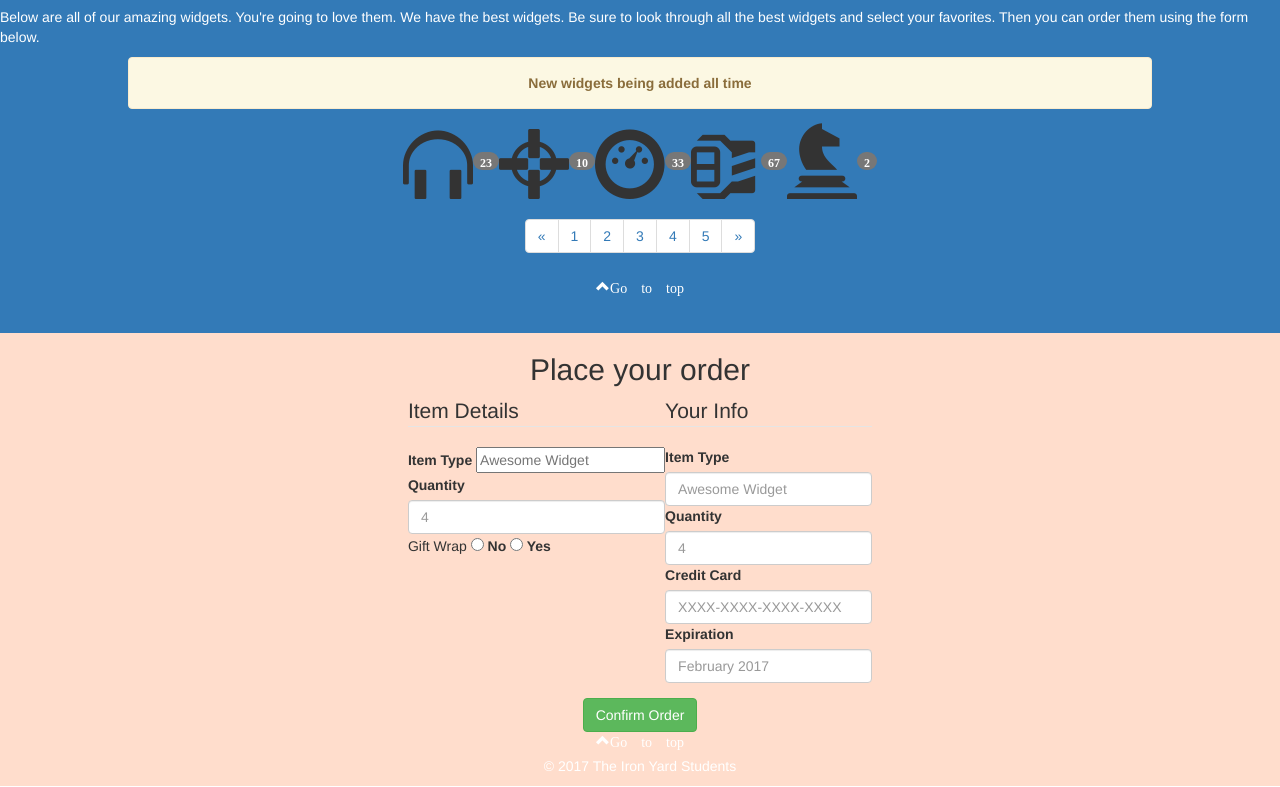
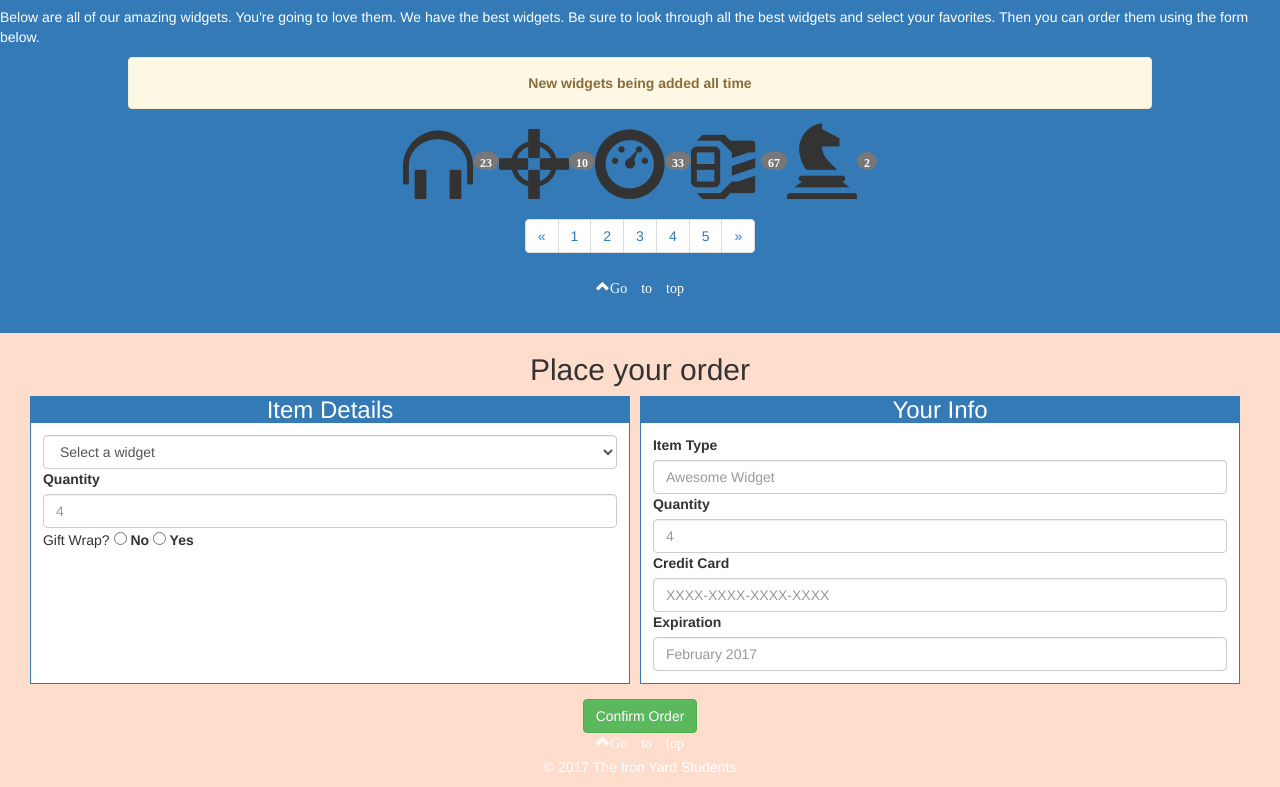
Before and after one commit to ElizabethBoles/WidgetCo, a plain HTML site: page index.html in a window 1280 px wide. Shown: the part 977-1764 px from the top of the page. Drawn offline with nearby package versions, Linux system fonts and the light colour scheme.

Commit message:
added the form and style

```diff
--- a/index.html
+++ b/index.html
@@ -85,21 +85,28 @@
       <section class="order">
         <h2>Place your order</h2>
         <form class="order-forms" action='http://requestb.in/uovivruo' method='POST'>
+            <fieldset class="form-group">
+                <h3>Item Details</h3>
+                <section class="fields">
+                <aside>
+                  <select class="form-control">
+                    <option>Select a widget</option>
+                    <option>Awesome widget</option>
+                    <option>Widget of cool</option>
+                    <option>Amazing widget</option>
+                    <option>Great widget</option>
+                  </select>
+                </aside>
 
-            <fieldset class="form-group">
-                <legend>Item Details</legend>
                 <aside>
-                    <label for='item type'>Item Type</label>
-                    <input type='text' name='itemtype' id='itemtype-input' placeholder='Awesome Widget'>
+                  <label for='quantity'>Quantity</label>
+                  <input class="form-control" type='text' name='quantity' id='quantity' placeholder='4'>
                 </aside>
+
                 <aside>
-                    <label for='quantity'>Quantity</label>
-                    <input class="form-control" type='text' name='quantity' id='quantity' placeholder='4'>
-                </aside>
-                <aside>
-                    Gift Wrap
+                    Gift Wrap?
                     <label>
-                        <input type='radio' name='contact-method' value='No'>
+                      <input type='radio' name='contact-method' value='No'>
                         No
                     </label>
                     <label>
@@ -107,10 +114,12 @@
                         Yes
                     </label>
                   </aside>
+                </section>
             </fieldset>
 
             <fieldset class="form-group">
-                <legend>Your Info</legend>
+                <h3>Your Info</h3>
+                <section class= "fields">
                 <aside>
                     <label for='item type'>Item Type</label>
                     <input class="form-control" type='text' name='itemtype' id='itemtype-input' placeholder='Awesome Widget'>
@@ -127,7 +136,9 @@
                     <label for='expiration'>Expiration</label>
                     <input class="form-control" type='text' name='expiration' id='expiration' placeholder='February 2017'>
                 </aside>
+              </section>
            </fieldset>
+
 
 
           </form>
--- a/style.css
+++ b/style.css
@@ -88,3 +88,22 @@
   flex-direction: row;
   justify-content: space-around;
 }
+
+.form-group{
+  flex-direction: column;
+  background: white;
+  width: 600px;
+  border: thin solid #337ab7;
+  margin-right: 10px;
+}
+
+.fields {
+  padding: 2%;
+}
+
+.form-group h3{
+  background: #337ab7;
+  text-align: center;
+  color: white;
+  margin: 0;
+}
```
